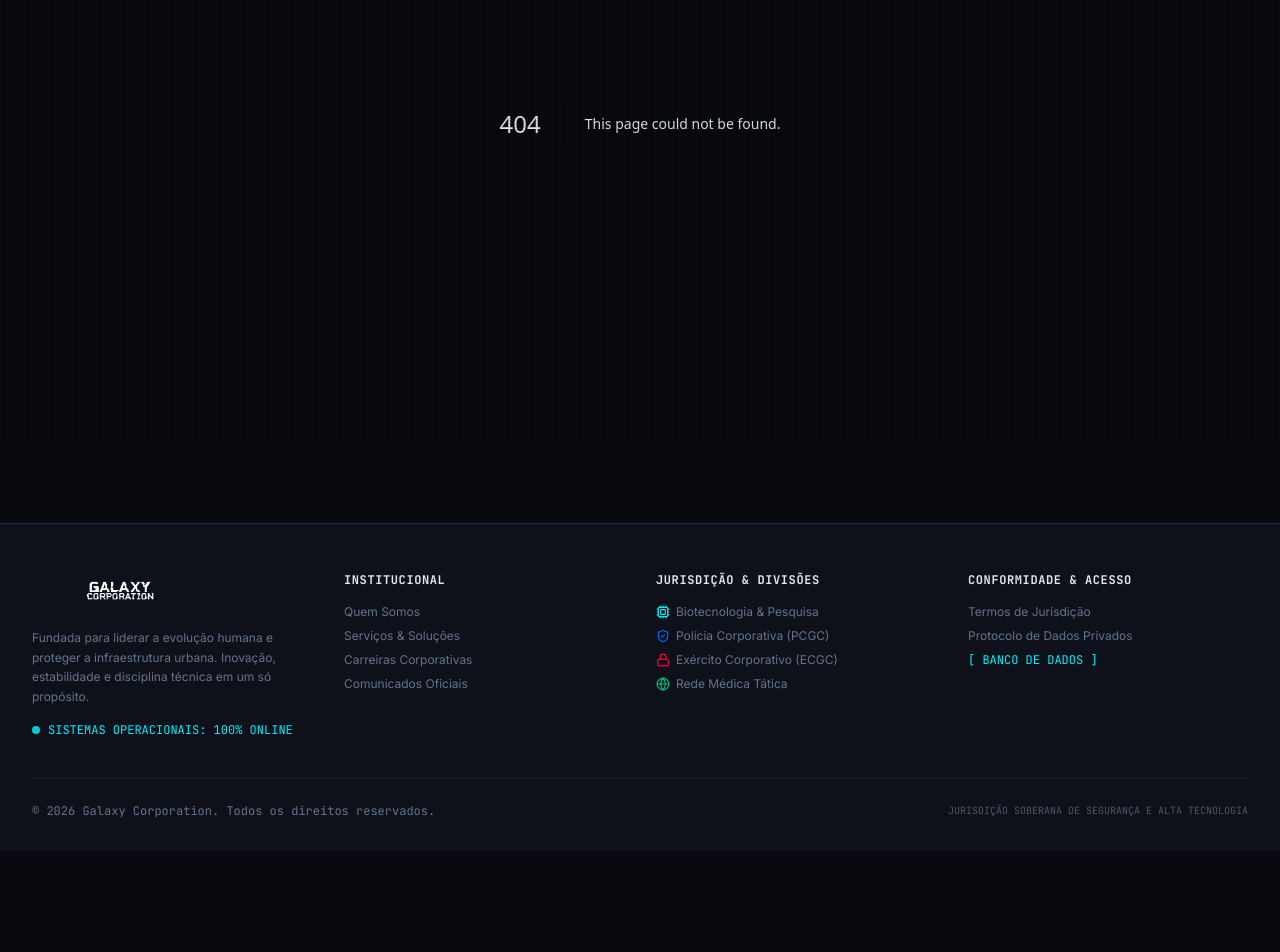
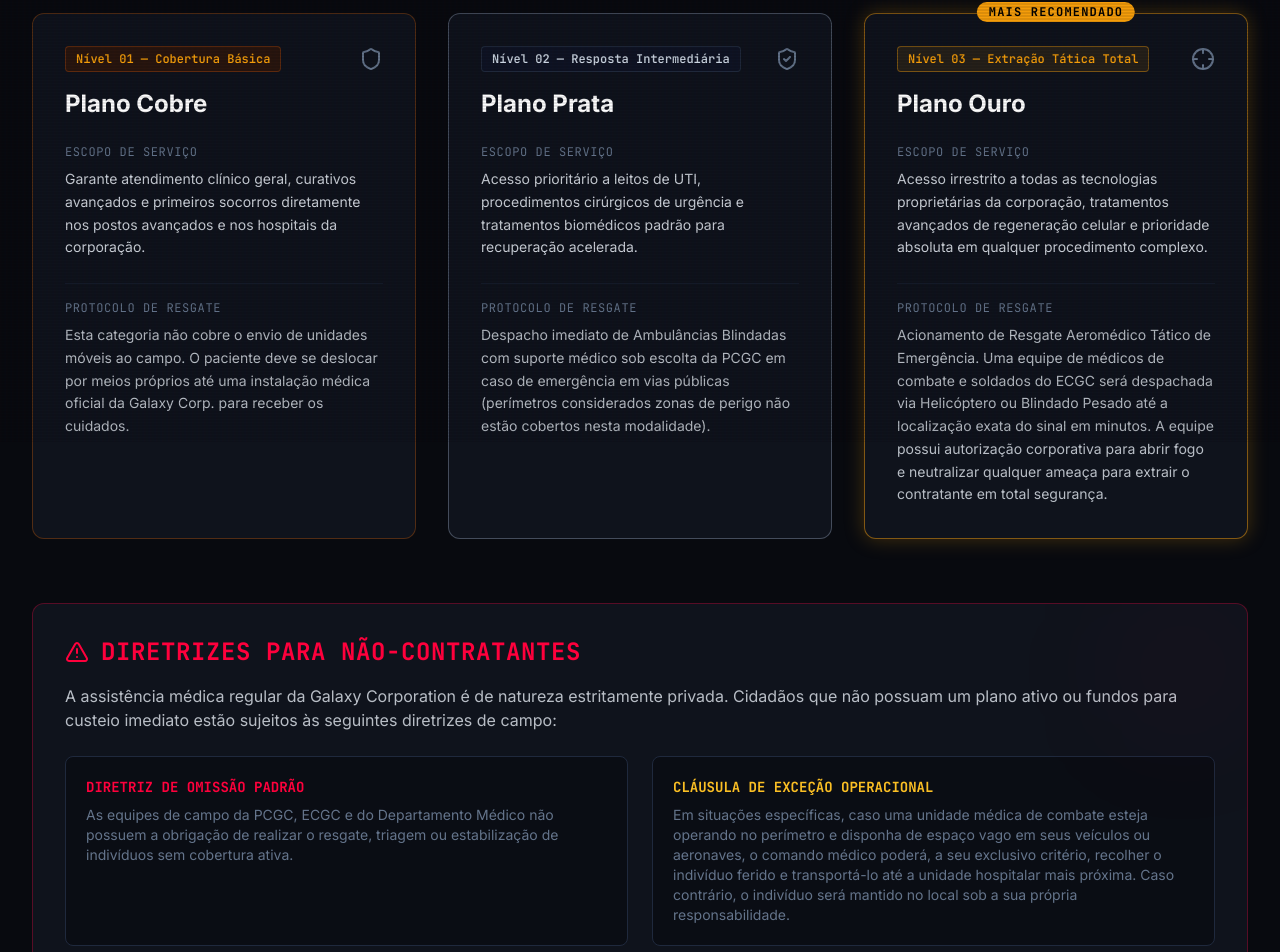
Before and after one commit to mrfloxus/galaxy-corporation, a Next.js app: page /servicos in a window 1280 px wide. Before the commit this address had no page. Shown: the part 358-1310 px from the top of the page. Before the commit the page ends 1209 px from the top, so only its background shows below. Built offline with nearby package versions, Linux system fonts and the light colour scheme.

Commit message:
Create page.jsx

```diff
--- /dev/null
+++ b/app/(publica)/servicos/page.jsx
@@ -0,0 +1,149 @@
+import { Shield, ShieldAlert, ShieldCheck, HeartPulse, AlertTriangle, Crosshair } from "lucide-react";
+
+export const metadata = {
+  title: "Serviços & Proteção Médica | Galaxy Corporation",
+  description: "Planos de saúde táticos, resposta médica integrada e protocolos de resgate em área de operações.",
+};
+
+const PLANOS = [
+  {
+    id: "cobre",
+    nome: "Plano Cobre",
+    nivel: "Nível 01 — Cobertura Básica",
+    corBorda: "border-amber-700/40",
+    corGlow: "hover:border-amber-600/70",
+    corBadge: "bg-amber-950/50 text-amber-500 border-amber-800/50",
+    icone: Shield,
+    escopo: "Garante atendimento clínico geral, curativos avançados e primeiros socorros diretamente nos postos avançados e nos hospitais da corporação.",
+    resgate: "Esta categoria não cobre o envio de unidades móveis ao campo. O paciente deve se deslocar por meios próprios até uma instalação médica oficial da Galaxy Corp. para receber os cuidados.",
+  },
+  {
+    id: "prata",
+    nome: "Plano Prata",
+    nivel: "Nível 02 — Resposta Intermediária",
+    corBorda: "border-slate-400/40",
+    corGlow: "hover:border-slate-300/70",
+    corBadge: "bg-slate-900/60 text-slate-300 border-slate-700/50",
+    icone: ShieldCheck,
+    escopo: "Acesso prioritário a leitos de UTI, procedimentos cirúrgicos de urgência e tratamentos biomédicos padrão para recuperação acelerada.",
+    resgate: "Despacho imediato de Ambulâncias Blindadas com suporte médico sob escolta da PCGC em caso de emergência em vias públicas (perímetros considerados zonas de perigo não estão cobertos nesta modalidade).",
+  },
+  {
+    id: "ouro",
+    nome: "Plano Ouro",
+    nivel: "Nível 03 — Extração Tática Total",
+    destaque: true,
+    corBorda: "border-brand-gold/50",
+    corGlow: "hover:border-brand-gold shadow-glow-gold",
+    corBadge: "bg-amber-500/10 text-brand-gold border-brand-gold/40",
+    icone: Crosshair,
+    escopo: "Acesso irrestrito a todas as tecnologias proprietárias da corporação, tratamentos avançados de regeneração celular e prioridade absoluta em qualquer procedimento complexo.",
+    resgate: "Acionamento de Resgate Aeromédico Tático de Emergência. Uma equipe de médicos de combate e soldados do ECGC será despachada via Helicóptero ou Blindado Pesado até a localização exata do sinal em minutos. A equipe possui autorização corporativa para abrir fogo e neutralizar qualquer ameaça para extrair o contratante em total segurança.",
+  },
+];
+
+export default function ServicosPage() {
+  return (
+    <div className="max-w-7xl mx-auto px-4 sm:px-6 lg:px-8 py-12 md:py-20">
+      {/* Cabeçalho da Página */}
+      <div className="mb-12 text-center max-w-3xl mx-auto">
+        <div className="inline-flex items-center gap-2 px-3 py-1 rounded-full bg-brand-emerald/10 border border-brand-emerald/30 text-brand-emerald font-mono text-xs uppercase tracking-wider mb-4">
+          <HeartPulse className="w-3.5 h-3.5" />
+          <span>Departamento Médico & Suporte Operacional</span>
+        </div>
+        <h1 className="text-3xl md:text-5xl font-bold tracking-tight text-galaxy-text mb-4">
+          Planos de Saúde Táticos
+        </h1>
+        <p className="text-galaxy-muted text-base md:text-lg">
+          A Galaxy Corporation disponibiliza três níveis de proteção e resposta médica integrada. Garanta a sua assinatura para ter direito ao suporte de nossas unidades no perímetro.
+        </p>
+      </div>
+
+      {/* Grid de Planos */}
+      <div className="grid grid-cols-1 lg:grid-cols-3 gap-8 mb-16">
+        {PLANOS.map((plano) => {
+          const IconeComp = plano.icone;
+          return (
+            <div
+              key={plano.id}
+              className={`relative bg-galaxy-surface border rounded-xl p-6 md:p-8 flex flex-col justify-between transition-all duration-300 ${plano.corBorda} ${plano.corGlow}`}
+            >
+              {plano.destaque && (
+                <div className="absolute -top-3 left-1/2 -translate-x-1/2 px-3 py-0.5 rounded-full bg-brand-gold text-black font-mono text-xs font-bold uppercase tracking-widest">
+                  Mais Recomendado
+                </div>
+              )}
+
+              <div>
+                <div className="flex items-center justify-between mb-4">
+                  <span className={`inline-block px-2.5 py-1 rounded border text-xs font-mono font-semibold ${plano.corBadge}`}>
+                    {plano.nivel}
+                  </span>
+                  <IconeComp className="w-6 h-6 text-galaxy-muted" />
+                </div>
+
+                <h2 className="text-2xl font-bold text-white mb-6">{plano.nome}</h2>
+
+                {/* Escopo de Serviço */}
+                <div className="mb-6">
+                  <h3 className="text-xs font-mono uppercase tracking-wider text-galaxy-muted mb-2">
+                    Escopo de Serviço
+                  </h3>
+                  <p className="text-sm text-galaxy-text/90 leading-relaxed">
+                    {plano.escopo}
+                  </p>
+                </div>
+
+                {/* Protocolo de Resgate */}
+                <div className="pt-4 border-t border-galaxy-border/50">
+                  <h3 className="text-xs font-mono uppercase tracking-wider text-galaxy-muted mb-2">
+                    Protocolo de Resgate
+                  </h3>
+                  <p className="text-sm text-galaxy-text/80 leading-relaxed">
+                    {plano.resgate}
+                  </p>
+                </div>
+              </div>
+            </div>
+          );
+        })}
+      </div>
+
+      {/* Seção Informativa: Para Não-Contratantes */}
+      <div className="bg-galaxy-surface border border-brand-red/30 rounded-xl p-6 md:p-8 relative overflow-hidden">
+        <div className="absolute top-0 right-0 w-32 h-32 bg-brand-red/5 rounded-full blur-3xl pointer-events-none" />
+
+        <div className="flex items-center gap-3 mb-4 text-brand-red">
+          <AlertTriangle className="w-6 h-6 shrink-0" />
+          <h2 className="text-xl md:text-2xl font-bold font-mono uppercase tracking-wide">
+            Diretrizes para Não-Contratantes
+          </h2>
+        </div>
+
+        <p className="text-sm md:text-base text-galaxy-text/80 mb-6 leading-relaxed">
+          A assistência médica regular da Galaxy Corporation é de natureza estritamente privada. Cidadãos que não possuam um plano ativo ou fundos para custeio imediato estão sujeitos às seguintes diretrizes de campo:
+        </p>
+
+        <div className="grid grid-cols-1 md:grid-cols-2 gap-6">
+          <div className="bg-black/30 border border-galaxy-border p-5 rounded-lg">
+            <h3 className="text-sm font-mono font-bold text-brand-red mb-2 uppercase">
+              Diretriz de Omissão Padrão
+            </h3>
+            <p className="text-xs md:text-sm text-galaxy-muted leading-relaxed">
+              As equipes de campo da PCGC, ECGC e do Departamento Médico não possuem a obrigação de realizar o resgate, triagem ou estabilização de indivíduos sem cobertura ativa.
+            </p>
+          </div>
+
+          <div className="bg-black/30 border border-galaxy-border p-5 rounded-lg">
+            <h3 className="text-sm font-mono font-bold text-amber-400 mb-2 uppercase">
+              Cláusula de Exceção Operacional
+            </h3>
+            <p className="text-xs md:text-sm text-galaxy-muted leading-relaxed">
+              Em situações específicas, caso uma unidade médica de combate esteja operando no perímetro e disponha de espaço vago em seus veículos ou aeronaves, o comando médico poderá, a seu exclusivo critério, recolher o indivíduo ferido e transportá-lo até a unidade hospitalar mais próxima. Caso contrário, o indivíduo será mantido no local sob a sua própria responsabilidade.
+            </p>
+          </div>
+        </div>
+      </div>
+    </div>
+  );
+}
```
